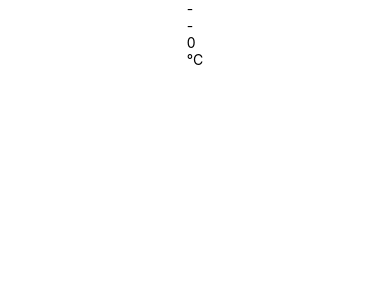
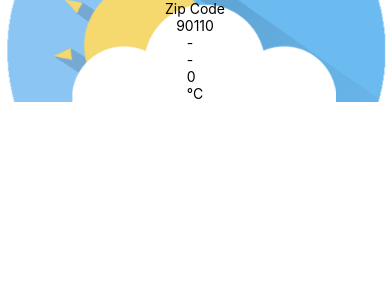
Before and after one commit to karnzx/lab-react-native-3sa04, a React Native app: screen /Weather in a window 390 px wide. Shown: the top 300 px of the page. Built offline with nearby package versions, Linux system fonts and the light colour scheme.

Commit message:
modified

```diff
--- a/components/Weather.js
+++ b/components/Weather.js
@@ -1,5 +1,5 @@
 import React, { useState } from 'react'
-import { ImageBackground, StyleSheet } from 'react-native'
+import { ImageBackground, StyleSheet, View, Text } from 'react-native'
 import Forecast from './Forecast'
 
 export default function Weather(props) {
@@ -9,9 +9,13 @@ export default function Weather(props) {
         temp: 0
     })
     return (
-        <ImageBackground soure={require('../bg.png')} style={styles.backdrop}>
-            <Forecast {...forecastInfo} />
-        </ImageBackground>
+        <View>
+            <ImageBackground source={require('../bg.png')} style={styles.backdrop}>
+                <Text>Zip Code</Text>
+                <Text>{props.zipCode}</Text>
+                <Forecast {...forecastInfo} />
+            </ImageBackground>
+        </View>
     );
 }
 
```
